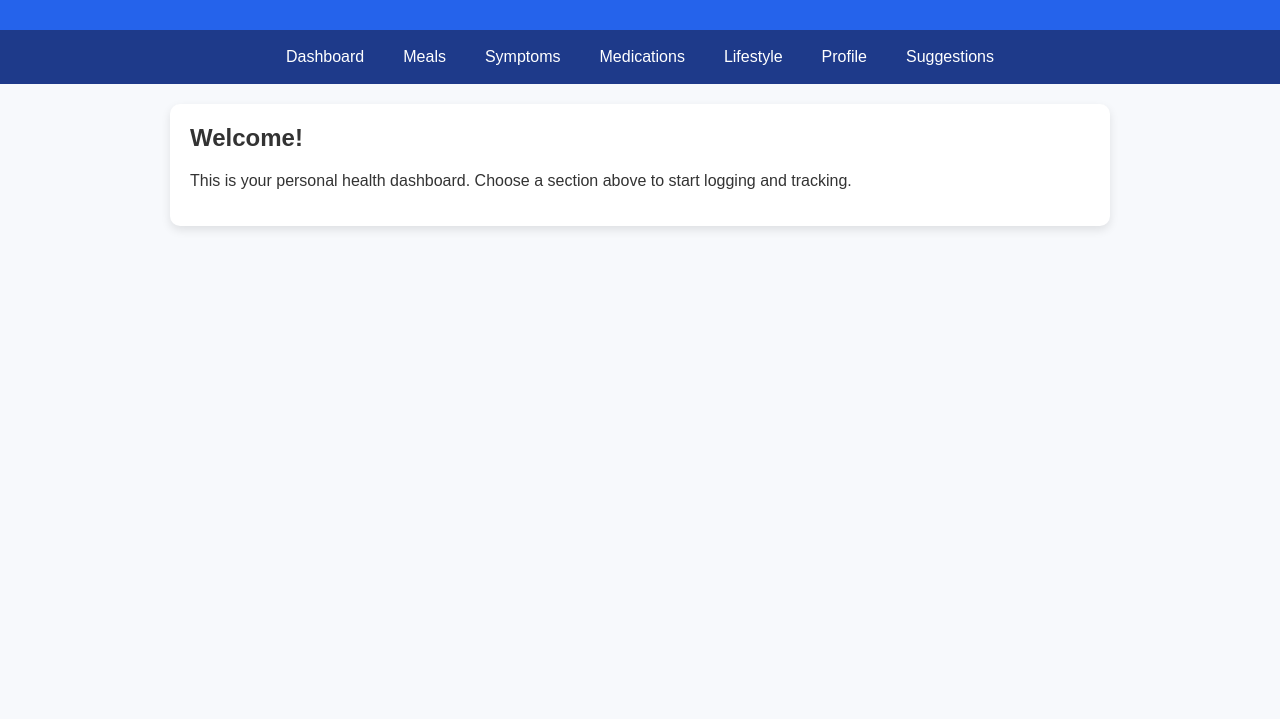
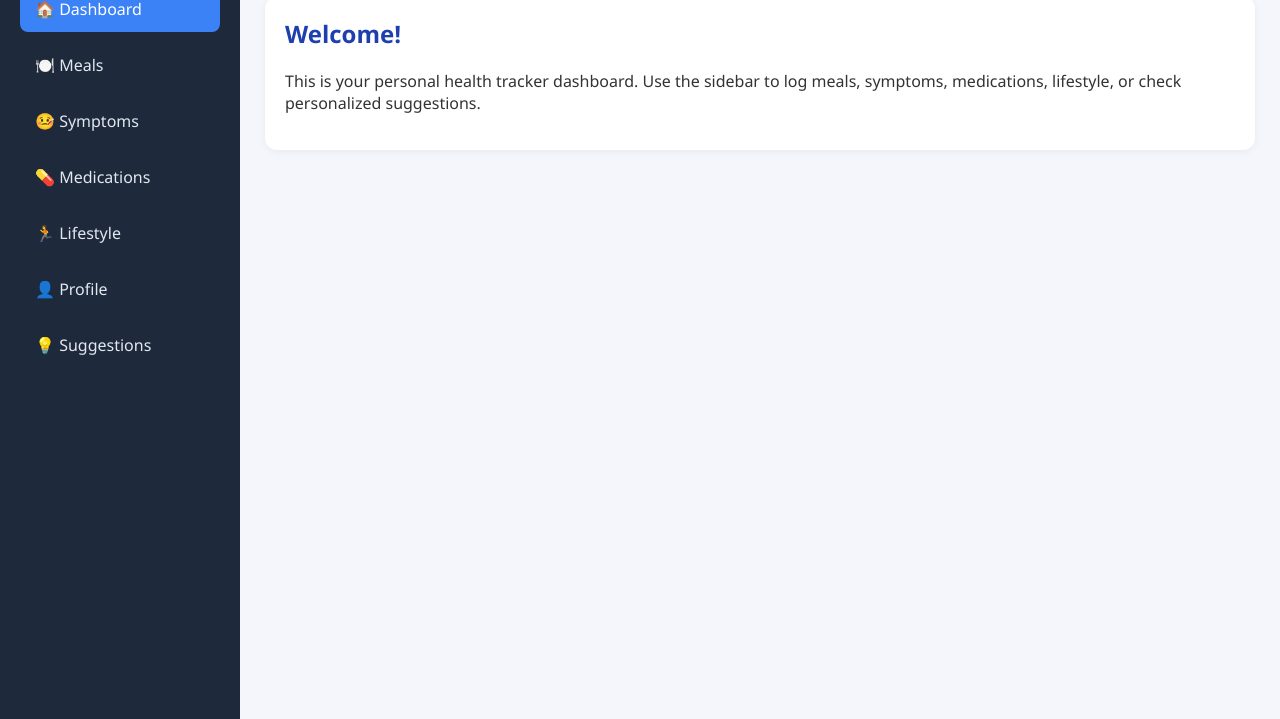
Before and after one commit to Akshaya1327/project, a plain HTML site: page index.html in a window 1280 px wide. Shown: the part 81-800 px from the top of the page. Drawn offline with Linux system fonts and the light colour scheme.

Commit message:
Update index.html

```diff
--- a/index.html
+++ b/index.html
@@ -4,167 +4,224 @@
   <meta charset="utf-8">
   <title>Health Tracker Dashboard</title>
   <style>
-    body { font-family: Arial, sans-serif; margin:0; background:#f7f9fc; color:#333; }
-    header { background:#2563eb; color:white; padding:15px; text-align:center; }
-    nav { background:#1e3a8a; padding:10px; display:flex; justify-content:center; gap:15px; }
-    nav a { color:white; text-decoration:none; padding:8px 12px; border-radius:6px; cursor:pointer; }
-    nav a:hover { background:#3b82f6; }
-    .container { max-width:900px; margin:20px auto; background:white; padding:20px;
-                 border-radius:10px; box-shadow:0 4px 10px rgba(0,0,0,0.1); }
-    h2 { margin-top:0; }
-    button { background:#2563eb; border:none; color:white; padding:8px 14px;
-             border-radius:6px; cursor:pointer; }
-    button:hover { background:#1d4ed8; }
-    input, textarea { width:100%; padding:8px; margin:6px 0 12px;
-                      border:1px solid #ccc; border-radius:6px; }
-    .list-item { padding:10px; border-bottom:1px solid #eee; }
-    section { display:none; }
-    section.active { display:block; }
+    * { box-sizing: border-box; }
+    body {
+      margin: 0; font-family: 'Segoe UI', Tahoma, sans-serif;
+      background: #f4f6fb; display: flex; min-height: 100vh; color:#333;
+    }
+    /* Sidebar */
+    .sidebar {
+      width: 240px; background: #1e293b; color: #fff;
+      display: flex; flex-direction: column; padding: 20px;
+    }
+    .sidebar h2 { margin:0 0 20px; font-size: 20px; }
+    .nav-link {
+      padding: 12px 15px; border-radius: 8px;
+      color: #e2e8f0; text-decoration: none; margin-bottom: 10px;
+      display: block; transition: 0.2s;
+    }
+    .nav-link:hover, .nav-link.active {
+      background: #3b82f6; color: #fff;
+    }
+    /* Main content */
+    .main { flex:1; padding: 25px; }
+    header { margin-bottom: 20px; }
+    header h1 { margin:0; font-size: 24px; color:#1e293b; }
+    .section { display:none; }
+    .section.active { display:block; }
+    /* Cards */
+    .card {
+      background: #fff; padding: 20px; border-radius: 12px;
+      box-shadow: 0 2px 8px rgba(0,0,0,0.05);
+      margin-bottom: 20px;
+    }
+    h2 { margin-top:0; color:#1e40af; }
+    input, textarea {
+      width: 100%; padding: 10px; border:1px solid #ddd; border-radius: 8px;
+      margin-bottom: 12px; font-size:14px;
+    }
+    button {
+      background:#3b82f6; border:none; padding:10px 16px;
+      border-radius:8px; color:white; cursor:pointer; font-size:14px;
+    }
+    button:hover { background:#2563eb; }
+    .list-item {
+      padding:12px; border-bottom:1px solid #eee;
+    }
+    .list-item strong { color:#111; }
   </style>
 </head>
 <body>
-  <header><h1>🌿 Health Tracker Dashboard</h1></header>
-  <nav>
-    <a onclick="showPage('dashboard')">Dashboard</a>
-    <a onclick="showPage('meals')">Meals</a>
-    <a onclick="showPage('symptoms')">Symptoms</a>
-    <a onclick="showPage('meds')">Medications</a>
-    <a onclick="showPage('lifestyle')">Lifestyle</a>
-    <a onclick="showPage('profile')">Profile</a>
-    <a onclick="showPage('suggestions')">Suggestions</a>
-  </nav>
+  <!-- Sidebar -->
+  <div class="sidebar">
+    <h2>🌿 Health Tracker</h2>
+    <a class="nav-link active" onclick="showPage('dashboard')">🏠 Dashboard</a>
+    <a class="nav-link" onclick="showPage('meals')">🍽️ Meals</a>
+    <a class="nav-link" onclick="showPage('symptoms')">🤒 Symptoms</a>
+    <a class="nav-link" onclick="showPage('meds')">💊 Medications</a>
+    <a class="nav-link" onclick="showPage('lifestyle')">🏃 Lifestyle</a>
+    <a class="nav-link" onclick="showPage('profile')">👤 Profile</a>
+    <a class="nav-link" onclick="showPage('suggestions')">💡 Suggestions</a>
+  </div>
+
+  <!-- Main content -->
+  <div class="main">
+    <header><h1 id="page-title">Dashboard</h1></header>
 
     <!-- Dashboard -->
-  <section id="dashboard" class="container active">
+    <div id="dashboard" class="section active">
+      <div class="card">
         <h2>Welcome!</h2>
-    <p>This is your personal health dashboard. Choose a section above to start logging and tracking.</p>
-  </section>
+        <p>This is your personal health tracker dashboard. Use the sidebar to log meals, symptoms, medications, lifestyle, or check personalized suggestions.</p>
+      </div>
+    </div>
 
     <!-- Meals -->
-  <section id="meals" class="container">
+    <div id="meals" class="section">
+      <div class="card">
         <h2>🍽️ Meals</h2>
         <input id="meal-text" type="text" placeholder="Meal description">
         <button onclick="addMeal()">Add Meal</button>
+      </div>
+      <div class="card">
         <h3>Recent Meals</h3>
         <div id="meals-list"></div>
-  </section>
+      </div>
+    </div>
 
     <!-- Symptoms -->
-  <section id="symptoms" class="container">
+    <div id="symptoms" class="section">
+      <div class="card">
         <h2>🤒 Symptoms</h2>
         <input id="symptom-text" type="text" placeholder="Symptom">
         <input id="symptom-sev" type="number" min="1" max="10" placeholder="Severity 1-10">
         <textarea id="symptom-notes" placeholder="Notes..."></textarea>
         <button onclick="addSymptom()">Log Symptom</button>
+      </div>
+      <div class="card">
         <h3>Recent Symptoms</h3>
         <div id="symptoms-list"></div>
-  </section>
+      </div>
+    </div>
 
     <!-- Medications -->
-  <section id="meds" class="container">
+    <div id="meds" class="section">
+      <div class="card">
         <h2>💊 Medications</h2>
         <input id="med-name" type="text" placeholder="Medicine name">
         <input id="med-dose" type="text" placeholder="Dose">
         <input id="med-time" type="time">
         <button onclick="addMed()">Schedule Medication</button>
+      </div>
+      <div class="card">
         <h3>Medication List</h3>
         <div id="meds-list"></div>
-  </section>
+      </div>
+    </div>
 
     <!-- Lifestyle -->
-  <section id="lifestyle" class="container">
+    <div id="lifestyle" class="section">
+      <div class="card">
         <h2>🏃 Lifestyle</h2>
         <input id="sleep-hours" type="number" placeholder="Sleep hours">
         <input id="exercise-min" type="number" placeholder="Exercise minutes">
         <button onclick="addLifestyle()">Log Lifestyle</button>
+      </div>
+      <div class="card">
         <h3>Lifestyle Logs</h3>
         <div id="lifestyle-list"></div>
-  </section>
+      </div>
+    </div>
 
     <!-- Profile -->
-  <section id="profile" class="container">
+    <div id="profile" class="section">
+      <div class="card">
         <h2>👤 Profile</h2>
         <input id="profile-name" type="text" placeholder="Name">
         <input id="profile-age" type="number" placeholder="Age">
         <input id="profile-allergies" type="text" placeholder="Allergies (comma-separated)">
         <button onclick="saveProfile()">Save Profile</button>
-  </section>
+      </div>
+    </div>
 
     <!-- Suggestions -->
-  <section id="suggestions" class="container">
+    <div id="suggestions" class="section">
+      <div class="card">
         <h2>💡 Suggestions</h2>
         <div id="suggestions-list">Log meals or symptoms to see suggestions.</div>
-  </section>
+      </div>
+    </div>
+  </div>
 
   <script>
-    // Simple state
     const STORAGE_KEY = "health_tracker";
     let data = JSON.parse(localStorage.getItem(STORAGE_KEY) || "{}");
 
-    function save() { localStorage.setItem(STORAGE_KEY, JSON.stringify(data)); }
+    function save(){ localStorage.setItem(STORAGE_KEY, JSON.stringify(data)); }
 
-    function showPage(id) {
-      document.querySelectorAll("section").forEach(s => s.classList.remove("active"));
+    // Sidebar nav
+    function showPage(id){
+      document.querySelectorAll(".section").forEach(s=>s.classList.remove("active"));
       document.getElementById(id).classList.add("active");
+      document.querySelectorAll(".nav-link").forEach(a=>a.classList.remove("active"));
+      [...document.querySelectorAll(".nav-link")].find(a=>a.textContent.includes(document.getElementById(id).querySelector("h2,h3")?.textContent?.split(" ")[0]||id))?.classList.add("active");
+      document.getElementById("page-title").textContent = id.charAt(0).toUpperCase()+id.slice(1);
       render();
     }
 
     // Meals
-    function addMeal() {
-      const txt = document.getElementById("meal-text").value;
-      if (!txt) return alert("Enter meal description");
-      if (!data.meals) data.meals = [];
-      data.meals.push({ text: txt, time: new Date().toLocaleString() });
-      document.getElementById("meal-text").value = "";
+    function addMeal(){
+      const txt=document.getElementById("meal-text").value;
+      if(!txt) return alert("Enter meal");
+      if(!data.meals) data.meals=[];
+      data.meals.push({text:txt,time:new Date().toLocaleString()});
+      document.getElementById("meal-text").value="";
       save(); render();
     }
-    function renderMeals() {
-      const list = document.getElementById("meals-list");
-      if (!list) return;
-      list.innerHTML = "";
-      (data.meals||[]).slice().reverse().forEach(m => {
-        list.innerHTML += `<div class="list-item"><strong>${m.text}</strong><br><small>${m.time}</small></div>`;
+    function renderMeals(){
+      const list=document.getElementById("meals-list"); if(!list) return;
+      list.innerHTML="";
+      (data.meals||[]).slice().reverse().forEach(m=>{
+        list.innerHTML+=`<div class="list-item"><strong>${m.text}</strong><br><small>${m.time}</small></div>`;
       });
     }
 
     // Symptoms
-    function addSymptom() {
-      const t = document.getElementById("symptom-text").value;
-      const s = document.getElementById("symptom-sev").value;
-      const n = document.getElementById("symptom-notes").value;
-      if (!t) return alert("Enter symptom");
-      if (!data.symptoms) data.symptoms = [];
-      data.symptoms.push({ text:t, severity:s, notes:n, time:new Date().toLocaleString() });
+    function addSymptom(){
+      const t=document.getElementById("symptom-text").value;
+      const s=document.getElementById("symptom-sev").value;
+      const n=document.getElementById("symptom-notes").value;
+      if(!t) return alert("Enter symptom");
+      if(!data.symptoms) data.symptoms=[];
+      data.symptoms.push({text:t,severity:s,notes:n,time:new Date().toLocaleString()});
       document.getElementById("symptom-text").value="";
       document.getElementById("symptom-sev").value="";
       document.getElementById("symptom-notes").value="";
       save(); render();
     }
-    function renderSymptoms() {
-      const list = document.getElementById("symptoms-list");
-      if (!list) return;
-      list.innerHTML = "";
-      (data.symptoms||[]).slice().reverse().forEach(s => {
-        list.innerHTML += `<div class="list-item"><strong>${s.text}</strong> (sev: ${s.severity})<br>${s.notes}<br><small>${s.time}</small></div>`;
+    function renderSymptoms(){
+      const list=document.getElementById("symptoms-list"); if(!list) return;
+      list.innerHTML="";
+      (data.symptoms||[]).slice().reverse().forEach(s=>{
+        list.innerHTML+=`<div class="list-item"><strong>${s.text}</strong> (sev:${s.severity})<br>${s.notes}<br><small>${s.time}</small></div>`;
       });
     }
 
-    // Medications
-    function addMed() {
+    // Meds
+    function addMed(){
       const name=document.getElementById("med-name").value;
       const dose=document.getElementById("med-dose").value;
       const time=document.getElementById("med-time").value;
-      if(!name) return alert("Enter medicine name");
+      if(!name) return alert("Enter medicine");
       if(!data.meds) data.meds=[];
-      data.meds.push({ name,dose,time,timestamp:new Date().toLocaleString() });
+      data.meds.push({name,dose,time,log:new Date().toLocaleString()});
       document.getElementById("med-name").value="";
       document.getElementById("med-dose").value="";
       document.getElementById("med-time").value="";
       save(); render();
     }
     function renderMeds(){
-      const list=document.getElementById("meds-list");
-      if(!list) return;
+      const list=document.getElementById("meds-list"); if(!list) return;
       list.innerHTML="";
       (data.meds||[]).slice().reverse().forEach(m=>{
         list.innerHTML+=`<div class="list-item"><strong>${m.name}</strong> ${m.dose}<br><small>${m.time}</small></div>`;
@@ -176,14 +233,13 @@
       const s=document.getElementById("sleep-hours").value;
       const e=document.getElementById("exercise-min").value;
       if(!data.lifestyle) data.lifestyle=[];
-      data.lifestyle.push({ sleep:s, exercise:e, time:new Date().toLocaleString() });
+      data.lifestyle.push({sleep:s,exercise:e,time:new Date().toLocaleString()});
       document.getElementById("sleep-hours").value="";
       document.getElementById("exercise-min").value="";
       save(); render();
     }
     function renderLifestyle(){
-      const list=document.getElementById("lifestyle-list");
-      if(!list) return;
+      const list=document.getElementById("lifestyle-list"); if(!list) return;
       list.innerHTML="";
       (data.lifestyle||[]).slice().reverse().forEach(l=>{
         list.innerHTML+=`<div class="list-item">Sleep: ${l.sleep}h, Exercise: ${l.exercise}min<br><small>${l.time}</small></div>`;
@@ -195,17 +251,15 @@
       const name=document.getElementById("profile-name").value;
       const age=document.getElementById("profile-age").value;
       const allergies=document.getElementById("profile-allergies").value.split(",");
-      data.profile={ name, age, allergies };
+      data.profile={name,age,allergies};
       save(); alert("Profile saved!");
     }
 
     // Suggestions
     function renderSuggestions(){
-      const box=document.getElementById("suggestions-list");
-      if(!box) return;
+      const box=document.getElementById("suggestions-list"); if(!box) return;
       box.innerHTML="";
       let suggestions=[];
-      // Example: allergy check
       if(data.profile && data.profile.allergies && data.meals){
         const lastMeal=data.meals[data.meals.length-1];
         if(lastMeal){
@@ -225,7 +279,6 @@
       else suggestions.forEach(s=>{ box.innerHTML+=`<div class="list-item">${s}</div>`; });
     }
 
-    // Render all
     function render(){
       renderMeals();
       renderSymptoms();
```
Lines whose indentation alone changed are shown as unchanged.
